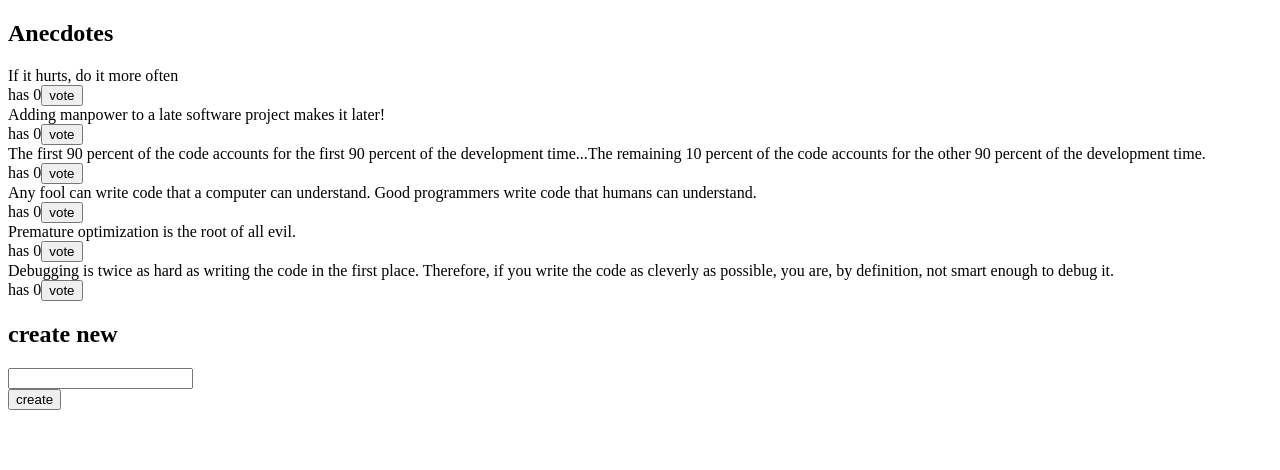
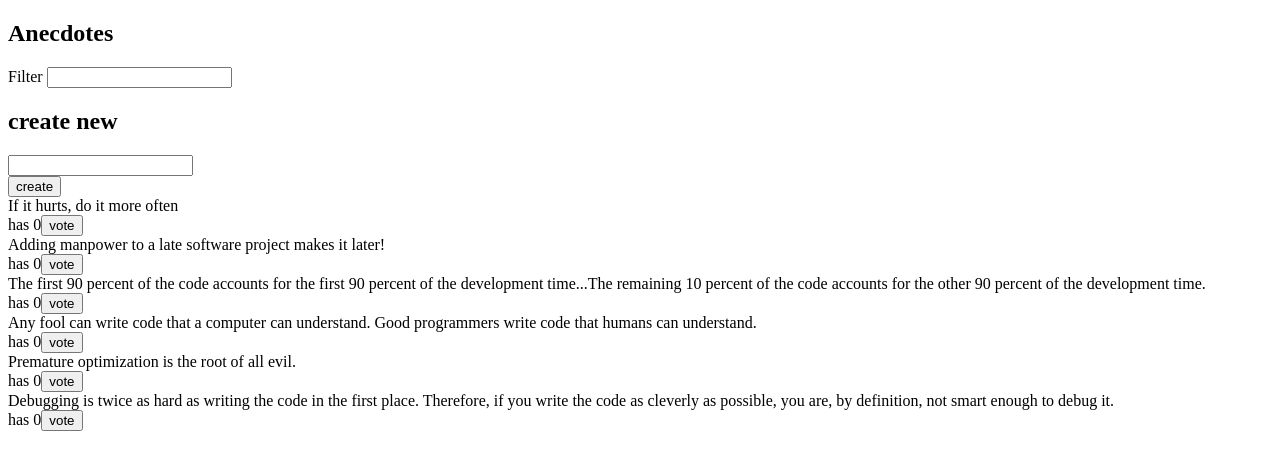
Before and after one commit to rapritchard/redux-anecdotes, a React (Create React App) app: page / in a window 1280 px wide. Shown: the top 470 px of the page. Built offline with nearby package versions, Linux system fonts and the light colour scheme.

Commit message:
Completed exercise 6.11 - Implemented filtering with reducer

```diff
--- a/src/App.js
+++ b/src/App.js
@@ -1,5 +1,6 @@
 import React from 'react';
 import Notification from './components/Notification';
+import Filter from './components/Filter';
 import AnecdoteList from './components/AnecdoteList';
 import AnecdoteForm from './components/AnecdoteForm';
 
@@ -8,8 +9,9 @@ const App = (props) => {
     <div>
       <h2>Anecdotes</h2>
       <Notification store={props.store} />
+      <Filter store={props.store} />
+      <AnecdoteForm store={props.store} />
       <AnecdoteList store={props.store} />
-      <AnecdoteForm store={props.store} />
     </div>
   );
 };
--- a/src/components/AnecdoteList.js
+++ b/src/components/AnecdoteList.js
@@ -15,7 +15,12 @@ const Anecdote = ({ anecdote, handleClick }) => (
 );
 
 const AnecdoteList = ({ store }) => {
-  const anecdotes = store.getState().ancedotes.sort((a, b) => b.votes - a.votes);
+  const { anecdotes, filter } = store.getState();
+  let filteredAnecdotes = anecdotes.sort((a, b) => b.votes - a.votes);
+
+  if (filter) {
+    filteredAnecdotes = anecdotes.filter(a => a.content.toLowerCase().indexOf(filter.toLowerCase()) !== -1);
+  }
 
   const handleVote = (anecdote) => {
     store.dispatch(voteAncedote(anecdote.id));
@@ -29,7 +34,7 @@ const AnecdoteList = ({ store }) => {
 
   return (
     <div>
-      {anecdotes.map((anecdote) => <Anecdote key={anecdote.id} anecdote={anecdote} handleClick={() => handleVote(anecdote)} />)}
+      {filteredAnecdotes.map((anecdote) => <Anecdote key={anecdote.id} anecdote={anecdote} handleClick={() => handleVote(anecdote)} />)}
     </div>
   );
 };
--- /dev/null
+++ b/src/components/Filter.js
@@ -0,0 +1,24 @@
+import React from 'react';
+
+const Filter = ({ store }) => {
+  const handleChange = (event) => {
+    store.dispatch({
+      type: 'SET_FILTER',
+      data: {
+        filter: event.target.value,
+      },
+    });
+  };
+
+  const style = {
+    marginBottom: 10,
+  };
+
+  return (
+    <div style={style}>
+      Filter <input onChange={handleChange} />
+    </div>
+  );
+};
+
+export default Filter;
--- a/src/index.js
+++ b/src/index.js
@@ -4,10 +4,12 @@ import { createStore, combineReducers } from 'redux';
 import App from './App';
 import ancedoteReducer from './reducers/anecdoteReducer';
 import notificationReducer from './reducers/notificationReducer';
+import filterReducer from './reducers/filterReducer';
 
 const reducer = combineReducers({
-  ancedotes: ancedoteReducer,
+  anecdotes: ancedoteReducer,
   notification: notificationReducer,
+  filter: filterReducer,
 });
 
 const store = createStore(reducer);
--- /dev/null
+++ b/src/reducers/filterReducer.js
@@ -0,0 +1,10 @@
+const reducer = (state = '', action) => {
+  switch (action.type) {
+    case 'SET_FILTER':
+      return action.data.filter;
+    default:
+      return state;
+  }
+};
+
+export default reducer;
```
